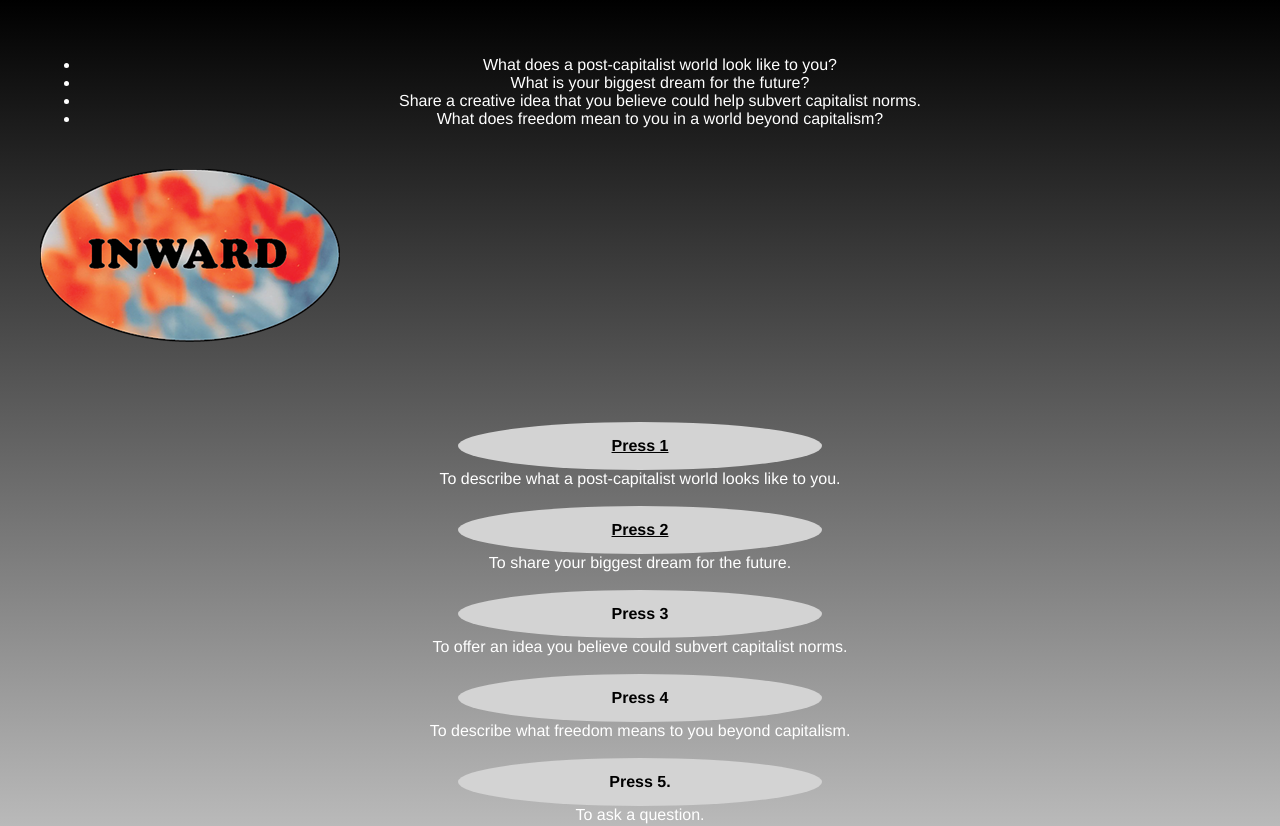
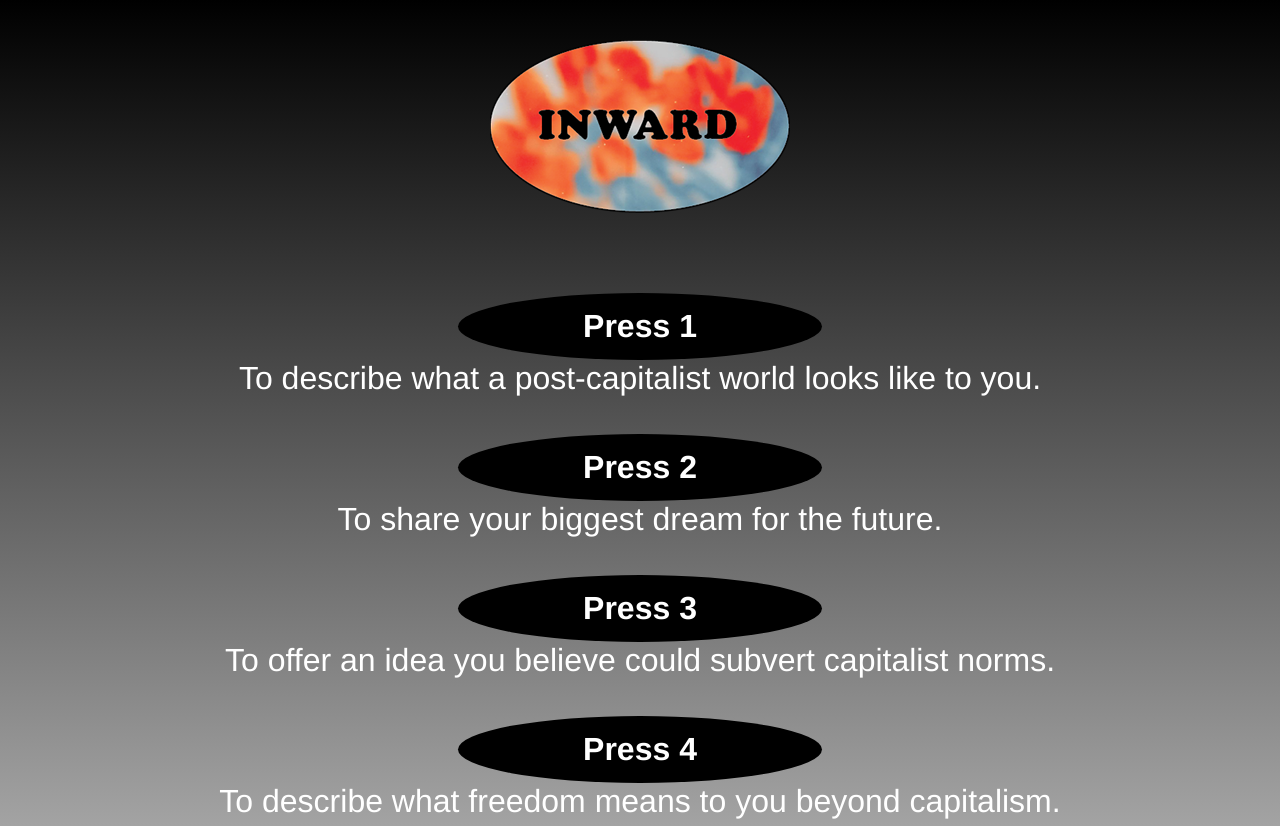
Before and after one commit to larmstr7/plug-out, a plain HTML site: page index.html in a window 1280 px wide. Shown: the top 826 px of the page. Drawn offline with Linux system fonts and the light colour scheme.

Commit message:
Add files via upload

```diff
--- a/index.html
+++ b/index.html
@@ -14,21 +14,15 @@
         #inward {
             width: 300px; height: 173px;
             background: url('inward-300.png');
+            margin: auto;
         }
         #inward:hover {
             background:url('outward-300.png');
+            margin: auto;
         }
     </style>
 </head>
 <body>
-    <ul>
-        <li>What does a post-capitalist world look like to you?</li>
-        <li>What is your biggest dream for the future?</li>
-        <li>Share a creative idea that you believe could help subvert capitalist norms.</li>
-        <li>What does freedom mean to you in a world beyond capitalism?</li>
-    </ul>
-    <div id="spiral" />
-</div>
 <div id="inward"></div>
     <p>
         <h3 class="button">
--- a/style.css
+++ b/style.css
@@ -6,40 +6,49 @@ body {
     font-family:'Franklin Gothic Medium', 'Arial Narrow', Arial, sans-serif;
     color: white;
     background-image: linear-gradient(black, white);
+    font-size: 24pt;
 }
 
 p {
+    font-size: 24pt;
     margin: auto;
     text-align: center;
     padding: 40px
 }
 
 a {
-    color:black;
+    color:white;
+    text-decoration: none;
 }
 
 a.hover {
-    color:white;
+    color:black;
+    text-decoration: none;
+
 }
 .button {
     margin: auto;
-    background-color: lightgray;
+    background-color: black;
     border-radius: 50%;
-    color: black;
+    color: white;
     padding: 15px 32px;
     text-align: center;
     text-decoration: none;
     display: inline-block;
-    font-size: 16px;
+    font-size: 24pt;
     width: 25%;
     cursor: pointer;
 }
 
 .button:hover {
     background-color: gray;
-    color:white;
+    color:black;
 }
 
 #grad {
     background-image: linear-gradient(black, white);
 }
+
+#inward {
+    align-content:center;
+}
```
Also changed, not shown: spiral.png (added).
